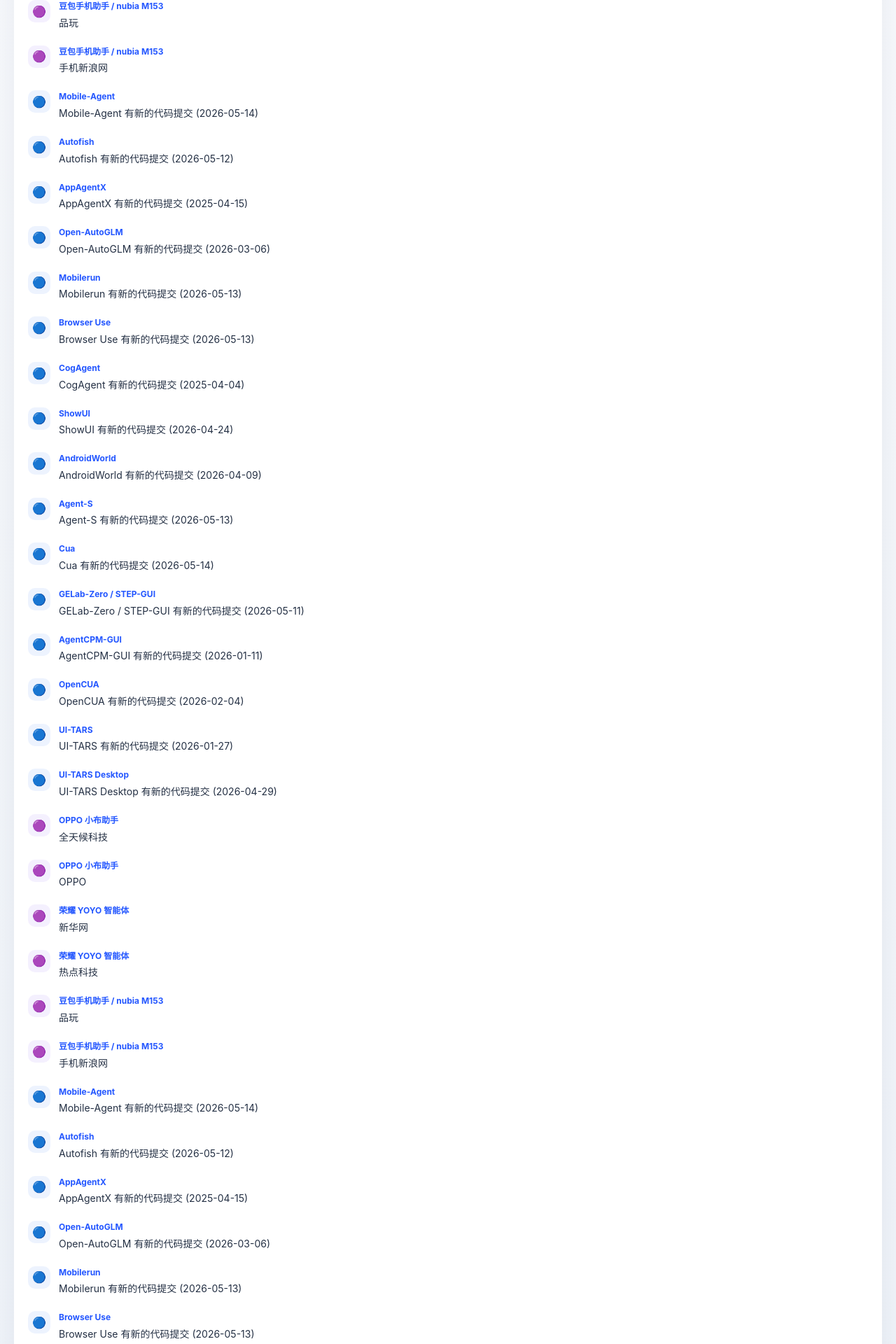
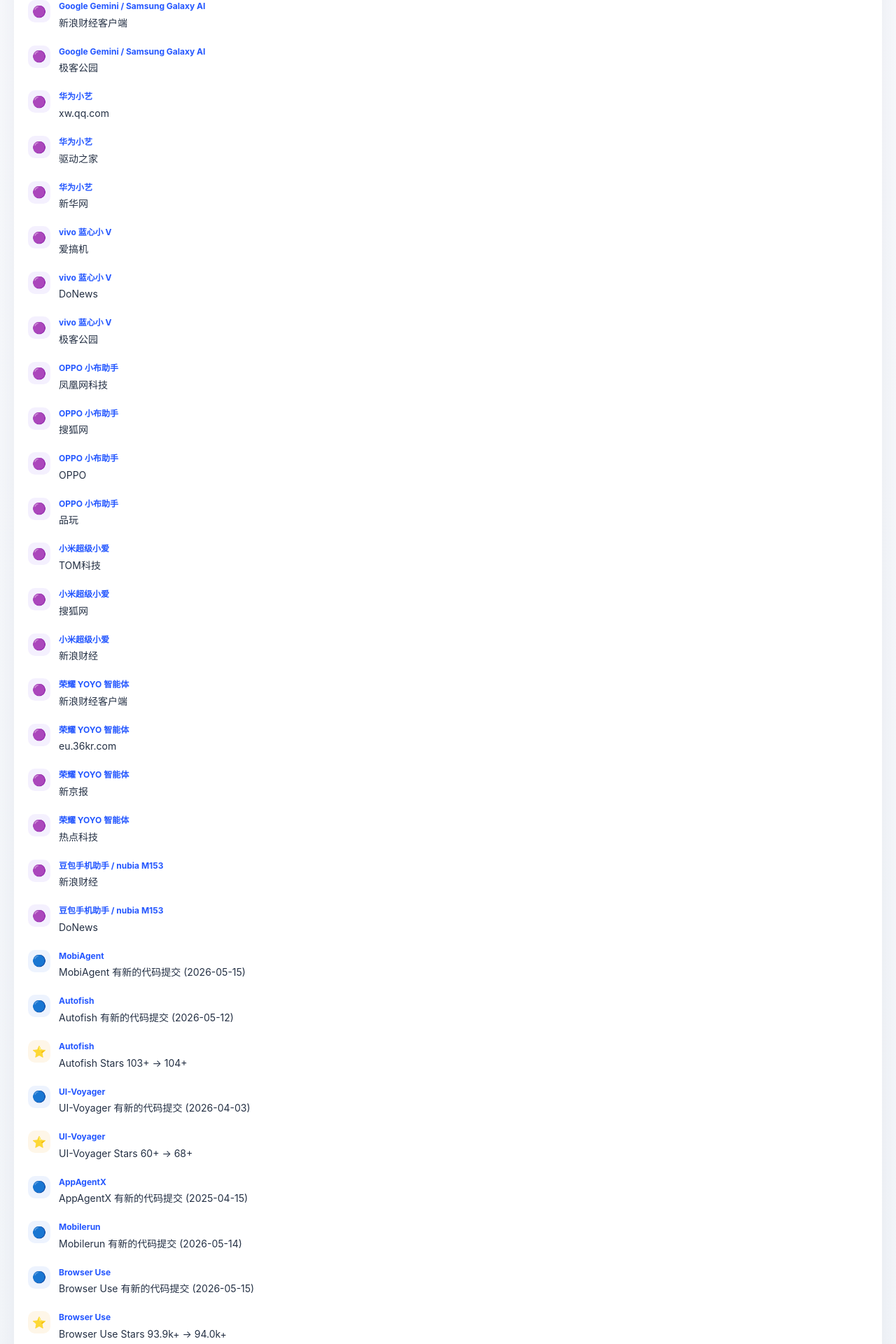
Before and after one commit to Channing3180/haomai-gui-agent-competitor-h5, a Next.js app: page /changelog in a window 1280 px wide. Shown: the part 748-2668 px from the top of the page at 70% size. Built offline with nearby package versions, Linux system fonts and the light colour scheme.

Commit message:
chore: weekly update 2026-05-15 — UI-TARS Desktop Stars 33.9k+ → 34.0k+, UI-TARS Desktop 有新的代码提交 (2026-05-15), UI-TARS 有新的代码提交 (2026-01-27)

```diff
--- a/data/changelog.ts
+++ b/data/changelog.ts
@@ -363,4 +363,372 @@
     "date": "2026-05-14",
     "timestamp": 1778792572
   }
-];
+,
+{
+    "type": "stars_change",
+    "target": "UI-TARS Desktop",
+    "summary": "UI-TARS Desktop Stars 33.9k+ → 34.0k+",
+    "week": "2026-05 W20",
+    "date": "2026-05-15",
+    "timestamp": 1778833332
+  },
+  {
+    "type": "code_update",
+    "target": "UI-TARS Desktop",
+    "summary": "UI-TARS Desktop 有新的代码提交 (2026-05-15)",
+    "week": "2026-05 W20",
+    "date": "2026-05-15",
+    "timestamp": 1778833332
+  },
+  {
+    "type": "code_update",
+    "target": "UI-TARS",
+    "summary": "UI-TARS 有新的代码提交 (2026-01-27)",
+    "week": "2026-05 W20",
+    "date": "2026-05-15",
+    "timestamp": 1778833332
+  },
+  {
+    "type": "code_update",
+    "target": "OpenCUA",
+    "summary": "OpenCUA 有新的代码提交 (2026-02-04)",
+    "week": "2026-05 W20",
+    "date": "2026-05-15",
+    "timestamp": 1778833332
+  },
+  {
+    "type": "code_update",
+    "target": "AgentCPM-GUI",
+    "summary": "AgentCPM-GUI 有新的代码提交 (2026-01-11)",
+    "week": "2026-05 W20",
+    "date": "2026-05-15",
+    "timestamp": 1778833332
+  },
+  {
+    "type": "code_update",
+    "target": "GELab-Zero / STEP-GUI",
+    "summary": "GELab-Zero / STEP-GUI 有新的代码提交 (2026-05-11)",
+    "week": "2026-05 W20",
+    "date": "2026-05-15",
+    "timestamp": 1778833332
+  },
+  {
+    "type": "code_update",
+    "target": "Cua",
+    "summary": "Cua 有新的代码提交 (2026-05-14)",
+    "week": "2026-05 W20",
+    "date": "2026-05-15",
+    "timestamp": 1778833332
+  },
+  {
+    "type": "code_update",
+    "target": "Agent-S",
+    "summary": "Agent-S 有新的代码提交 (2026-05-13)",
+    "week": "2026-05 W20",
+    "date": "2026-05-15",
+    "timestamp": 1778833332
+  },
+  {
+    "type": "stars_change",
+    "target": "AndroidWorld",
+    "summary": "AndroidWorld Stars 766+ → 767+",
+    "week": "2026-05 W20",
+    "date": "2026-05-15",
+    "timestamp": 1778833332
+  },
+  {
+    "type": "code_update",
+    "target": "AndroidWorld",
+    "summary": "AndroidWorld 有新的代码提交 (2026-04-09)",
+    "week": "2026-05 W20",
+    "date": "2026-05-15",
+    "timestamp": 1778833332
+  },
+  {
+    "type": "code_update",
+    "target": "ShowUI",
+    "summary": "ShowUI 有新的代码提交 (2026-04-24)",
+    "week": "2026-05 W20",
+    "date": "2026-05-15",
+    "timestamp": 1778833332
+  },
+  {
+    "type": "code_update",
+    "target": "CogAgent",
+    "summary": "CogAgent 有新的代码提交 (2025-04-04)",
+    "week": "2026-05 W20",
+    "date": "2026-05-15",
+    "timestamp": 1778833332
+  },
+  {
+    "type": "stars_change",
+    "target": "Browser Use",
+    "summary": "Browser Use Stars 93.9k+ → 94.0k+",
+    "week": "2026-05 W20",
+    "date": "2026-05-15",
+    "timestamp": 1778833332
+  },
+  {
+    "type": "code_update",
+    "target": "Browser Use",
+    "summary": "Browser Use 有新的代码提交 (2026-05-15)",
+    "week": "2026-05 W20",
+    "date": "2026-05-15",
+    "timestamp": 1778833332
+  },
+  {
+    "type": "code_update",
+    "target": "Mobilerun",
+    "summary": "Mobilerun 有新的代码提交 (2026-05-14)",
+    "week": "2026-05 W20",
+    "date": "2026-05-15",
+    "timestamp": 1778833332
+  },
+  {
+    "type": "code_update",
+    "target": "AppAgentX",
+    "summary": "AppAgentX 有新的代码提交 (2025-04-15)",
+    "week": "2026-05 W20",
+    "date": "2026-05-15",
+    "timestamp": 1778833332
+  },
+  {
+    "type": "stars_change",
+    "target": "UI-Voyager",
+    "summary": "UI-Voyager Stars 60+ → 68+",
+    "week": "2026-05 W20",
+    "date": "2026-05-15",
+    "timestamp": 1778833332
+  },
+  {
+    "type": "code_update",
+    "target": "UI-Voyager",
+    "summary": "UI-Voyager 有新的代码提交 (2026-04-03)",
+    "week": "2026-05 W20",
+    "date": "2026-05-15",
+    "timestamp": 1778833332
+  },
+  {
+    "type": "stars_change",
+    "target": "Autofish",
+    "summary": "Autofish Stars 103+ → 104+",
+    "week": "2026-05 W20",
+    "date": "2026-05-15",
+    "timestamp": 1778833332
+  },
+  {
+    "type": "code_update",
+    "target": "Autofish",
+    "summary": "Autofish 有新的代码提交 (2026-05-12)",
+    "week": "2026-05 W20",
+    "date": "2026-05-15",
+    "timestamp": 1778833332
+  },
+  {
+    "type": "code_update",
+    "target": "MobiAgent",
+    "summary": "MobiAgent 有新的代码提交 (2026-05-15)",
+    "week": "2026-05 W20",
+    "date": "2026-05-15",
+    "timestamp": 1778833332
+  },
+  {
+    "type": "new_signal",
+    "target": "豆包手机助手 / nubia M153",
+    "summary": "DoNews",
+    "week": "2026-05 W20",
+    "date": "2026-05-15",
+    "timestamp": 1778833332
+  },
+  {
+    "type": "new_signal",
+    "target": "豆包手机助手 / nubia M153",
+    "summary": "新浪财经",
+    "week": "2026-05 W20",
+    "date": "2026-05-15",
+    "timestamp": 1778833332
+  },
+  {
+    "type": "new_signal",
+    "target": "荣耀 YOYO 智能体",
+    "summary": "热点科技",
+    "week": "2026-05 W20",
+    "date": "2026-05-15",
+    "timestamp": 1778833332
+  },
+  {
+    "type": "new_signal",
+    "target": "荣耀 YOYO 智能体",
+    "summary": "新京报",
+    "week": "2026-05 W20",
+    "date": "2026-05-15",
+    "timestamp": 1778833332
+  },
+  {
+    "type": "new_signal",
+    "target": "荣耀 YOYO 智能体",
+    "summary": "eu.36kr.com",
+    "week": "2026-05 W20",
+    "date": "2026-05-15",
+    "timestamp": 1778833332
+  },
+  {
+    "type": "new_signal",
+    "target": "荣耀 YOYO 智能体",
+    "summary": "新浪财经客户端",
+    "week": "2026-05 W20",
+    "date": "2026-05-15",
+    "timestamp": 1778833332
+  },
+  {
+    "type": "new_signal",
+    "target": "小米超级小爱",
+    "summary": "新浪财经",
+    "week": "2026-05 W20",
+    "date": "2026-05-15",
+    "timestamp": 1778833332
+  },
+  {
+    "type": "new_signal",
+    "target": "小米超级小爱",
+    "summary": "搜狐网",
+    "week": "2026-05 W20",
+    "date": "2026-05-15",
+    "timestamp": 1778833332
+  },
+  {
+    "type": "new_signal",
+    "target": "小米超级小爱",
+    "summary": "TOM科技",
+    "week": "2026-05 W20",
+    "date": "2026-05-15",
+    "timestamp": 1778833332
+  },
+  {
+    "type": "new_signal",
+    "target": "OPPO 小布助手",
+    "summary": "品玩",
+    "week": "2026-05 W20",
+    "date": "2026-05-15",
+    "timestamp": 1778833332
+  },
+  {
+    "type": "new_signal",
+    "target": "OPPO 小布助手",
+    "summary": "OPPO",
+    "week": "2026-05 W20",
+    "date": "2026-05-15",
+    "timestamp": 1778833332
+  },
+  {
+    "type": "new_signal",
+    "target": "OPPO 小布助手",
+    "summary": "搜狐网",
+    "week": "2026-05 W20",
+    "date": "2026-05-15",
+    "timestamp": 1778833332
+  },
+  {
+    "type": "new_signal",
+    "target": "OPPO 小布助手",
+    "summary": "凤凰网科技",
+    "week": "2026-05 W20",
+    "date": "2026-05-15",
+    "timestamp": 1778833332
+  },
+  {
+    "type": "new_signal",
+    "target": "vivo 蓝心小 V",
+    "summary": "极客公园",
+    "week": "2026-05 W20",
+    "date": "2026-05-15",
+    "timestamp": 1778833332
+  },
+  {
+    "type": "new_signal",
+    "target": "vivo 蓝心小 V",
+    "summary": "DoNews",
+    "week": "2026-05 W20",
+    "date": "2026-05-15",
+    "timestamp": 1778833332
+  },
+  {
+    "type": "new_signal",
+    "target": "vivo 蓝心小 V",
+    "summary": "爱搞机",
+    "week": "2026-05 W20",
+    "date": "2026-05-15",
+    "timestamp": 1778833332
+  },
+  {
+    "type": "new_signal",
+    "target": "华为小艺",
+    "summary": "新华网",
+    "week": "2026-05 W20",
+    "date": "2026-05-15",
+    "timestamp": 1778833332
+  },
+  {
+    "type": "new_signal",
+    "target": "华为小艺",
+    "summary": "驱动之家",
+    "week": "2026-05 W20",
+    "date": "2026-05-15",
+    "timestamp": 1778833332
+  },
+  {
+    "type": "new_signal",
+    "target": "华为小艺",
+    "summary": "xw.qq.com",
+    "week": "2026-05 W20",
+    "date": "2026-05-15",
+    "timestamp": 1778833332
+  },
+  {
+    "type": "new_signal",
+    "target": "Google Gemini / Samsung Galaxy AI",
+    "summary": "极客公园",
+    "week": "2026-05 W20",
+    "date": "2026-05-15",
+    "timestamp": 1778833332
+  },
+  {
+    "type": "new_signal",
+    "target": "Google Gemini / Samsung Galaxy AI",
+    "summary": "新浪财经客户端",
+    "week": "2026-05 W20",
+    "date": "2026-05-15",
+    "timestamp": 1778833332
+  },
+  {
+    "type": "new_signal",
+    "target": "Google Gemini / Samsung Galaxy AI",
+    "summary": "新浪财经",
+    "week": "2026-05 W20",
+    "date": "2026-05-15",
+    "timestamp": 1778833332
+  },
+  {
+    "type": "new_signal",
+    "target": "Google Gemini / Samsung Galaxy AI",
+    "summary": "中华网",
+    "week": "2026-05 W20",
+    "date": "2026-05-15",
+    "timestamp": 1778833332
+  },
+  {
+    "type": "new_signal",
+    "target": "Apple Intelligence / Siri App Intents",
+    "summary": "爱范儿",
+    "week": "2026-05 W20",
+    "date": "2026-05-15",
+    "timestamp": 1778833332
+  },
+  {
+    "type": "new_signal",
+    "target": "Apple Intelligence / Siri App Intents",
+    "summary": "17173",
+    "week": "2026-05 W20",
+    "date": "2026-05-15",
+    "timestamp": 1778833332
+  },];
```
